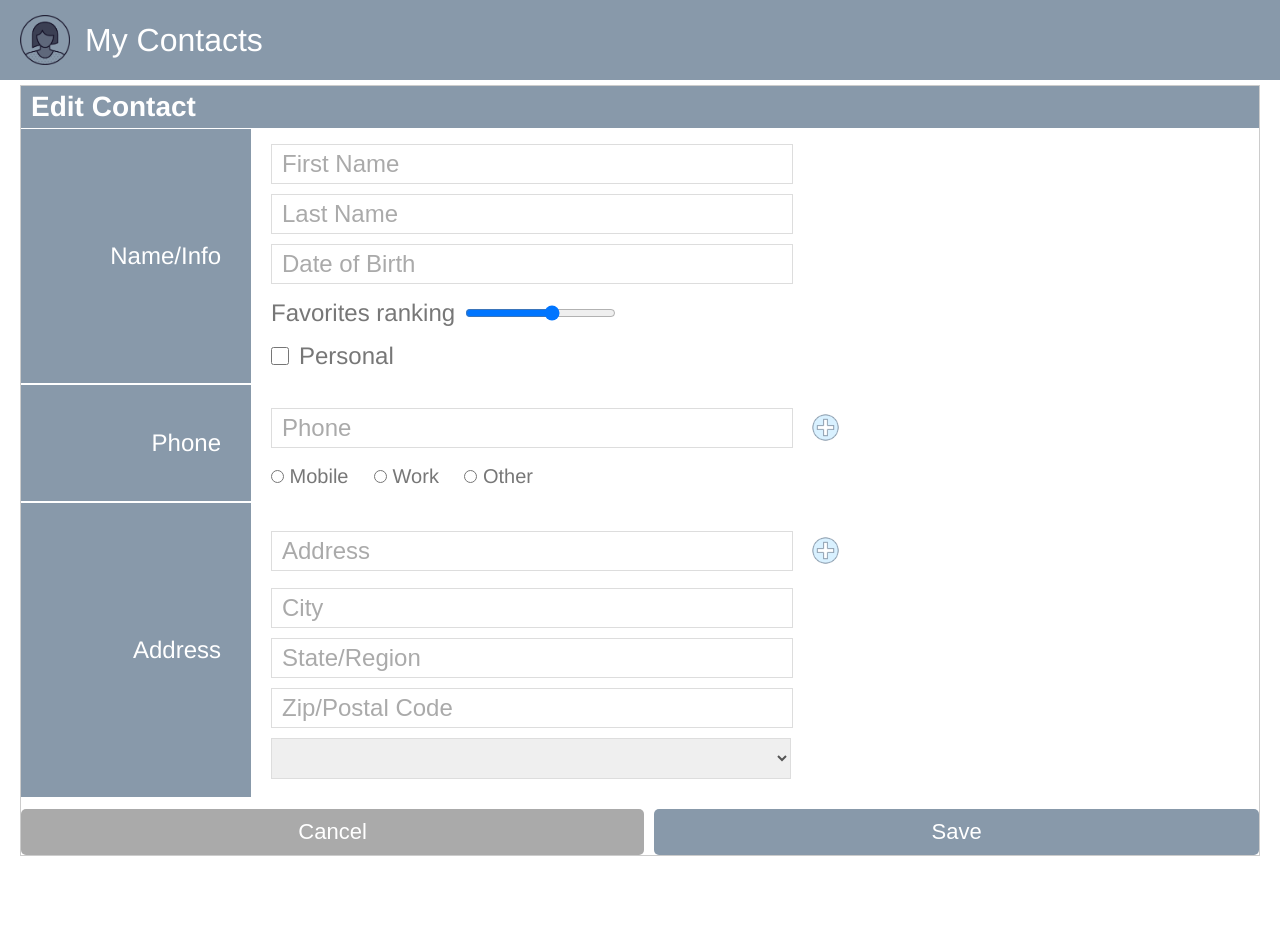
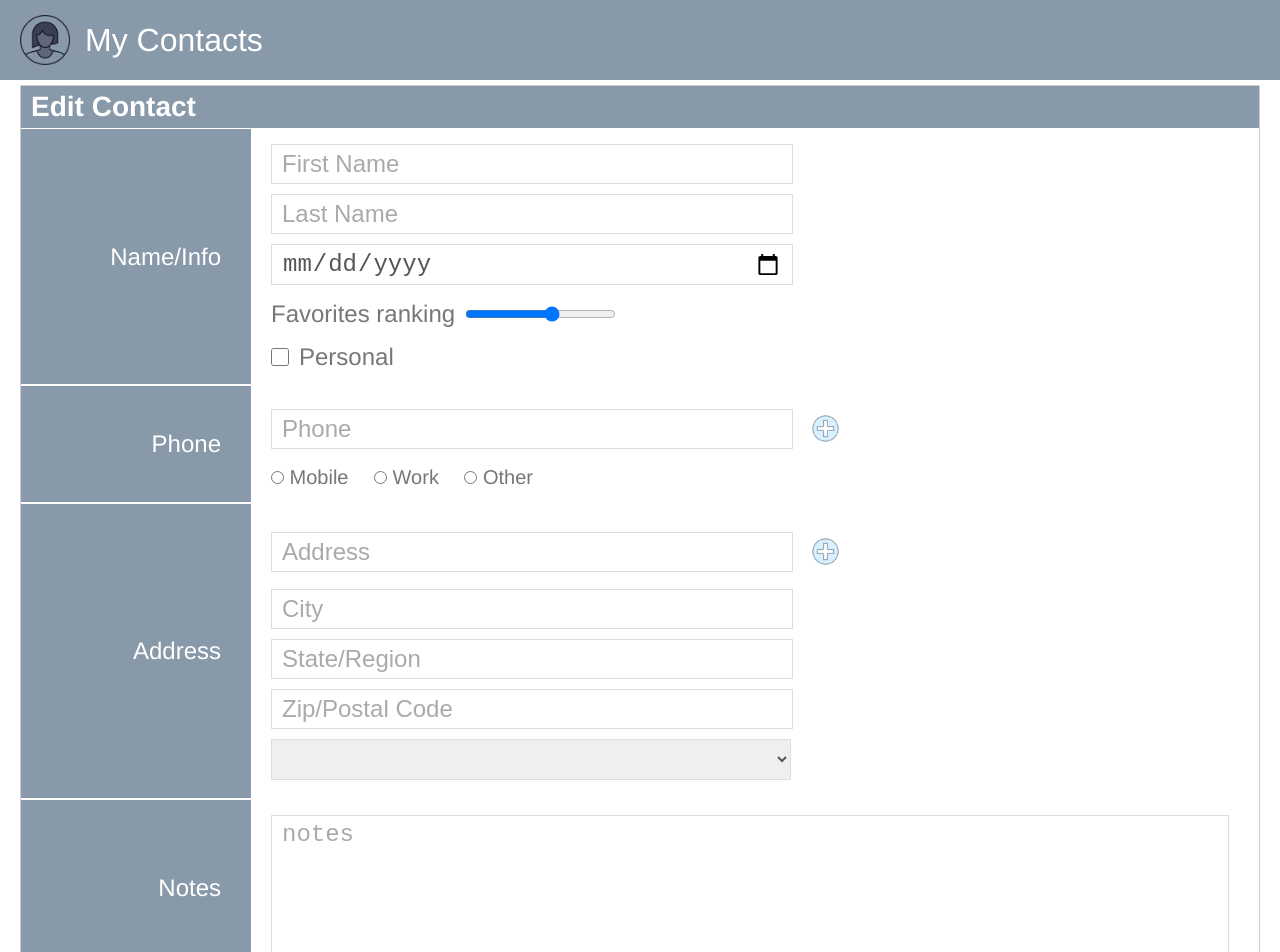
Before and after one commit to ashu-123/angular, an Angular app in the folder Angular-ReactiveForms/: page /contacts/edit in a window 1280 px wide. Shown: the top 952 px of the page. Before the commit the page ends 861 px from the top, so only its background shows below. Built offline with nearby package versions, Linux system fonts and the light colour scheme; what angular-in-memory-web-api would draw is missing.

Commit message:
wire up input dates  in the reactive forms

```diff
--- a/Angular-ReactiveForms/src/app/contacts/contact.model.ts
+++ b/Angular-ReactiveForms/src/app/contacts/contact.model.ts
@@ -3,10 +3,11 @@
   personal: boolean,
   firstName: string,
   lastName: string,
-  dateOfBirth: Date | null,
+  dateOfBirth: string,
   favoritesRanking: number | null,
   phone: Phone,
   address: Address,
+  notes: string
 }
 
 export interface Phone {
--- a/Angular-ReactiveForms/src/app/contacts/contacts.service.ts
+++ b/Angular-ReactiveForms/src/app/contacts/contacts.service.ts
@@ -12,10 +12,11 @@
 
   getContact(id: string): Observable<Contact | undefined> {
     return this.http.get<Contact>(`api/contacts/${id}`)
-      .pipe(map(c => {
-        const dob = c.dateOfBirth ? new Date(c.dateOfBirth) : null;
-        return { ...c, dateOfBirth: dob }
-      }));
+    .pipe(map(c => {c.dateOfBirth = c.dateOfBirth.split('T')[0]; return c;}))
+      // .pipe(map(c => {
+      //   const dob = c.dateOfBirth ? new Date(c.dateOfBirth) : null;
+      //   return { ...c, dateOfBirth: dob }
+      // }));
   }
 
   getAllContacts(): Observable<Contact[]> {
--- a/Angular-ReactiveForms/src/app/contacts/in-memory-contacts.service.ts
+++ b/Angular-ReactiveForms/src/app/contacts/in-memory-contacts.service.ts
@@ -9,7 +9,7 @@
         personal: false,
         firstName: 'Percival',
         lastName: 'Doodleplumb',
-        dateOfBirth: new Date('1994/05/05'),
+        dateOfBirth: new Date('1994/05/05').toISOString(),
         favoritesRanking: 0,
         phone: { phoneNumber: '555-765-4321', phoneType: 'mobile' },
         address: {
@@ -18,14 +18,15 @@
           state: 'Colohoma',
           postalCode: 'A4321',
           addressType: 'home'
-        }
+        },
+        notes: ''
       },
       {
         id: 'A6rwe',
         personal: false,
         firstName: 'Mortimer',
         lastName: 'Flungford',
-        dateOfBirth: new Date('1988/10/05'),
+        dateOfBirth: new Date('1988/10/05').toISOString(),
         favoritesRanking: 0,
         phone: { phoneNumber: '555-877-5678', phoneType: 'mobile' },
         address: {
@@ -35,13 +36,14 @@
           postalCode: 'F2231',
           addressType: 'other'
         },
+        notes: ''
       },
       {
         id: '3bNGA',
         personal: false,
         firstName: 'Wanda',
         lastName: 'Giggleworth',
-        dateOfBirth: new Date('1986/11/08'),
+        dateOfBirth: new Date('1986/11/08').toISOString(),
         favoritesRanking: 1,
         phone: { phoneNumber: '555-123-4567', phoneType: 'mobile' },
         address: {
@@ -51,6 +53,7 @@
           postalCode: 'Z2345',
           addressType: 'work'
         },
+        notes: ''
       },
     ]
 
--- a/Angular-ReactiveForms/src/app/edit-contact/edit-contact.component.html
+++ b/Angular-ReactiveForms/src/app/edit-contact/edit-contact.component.html
@@ -8,7 +8,7 @@
       <div>
         <input formControlName="firstName" placeholder="First Name" />
         <input formControlName="lastName" placeholder="Last Name" />
-        <input formControlName="dateOfBirth" placeholder="Date of Birth" />
+        <input formControlName="dateOfBirth" type="date" [value]="contactForm.controls.dateOfBirth.value | date:'yyyy-MM-dd'" placeholder="Date of Birth" />
         <!-- <input formControlName="favoritesRanking" type='number' placeholder="Favorites Ranking" /> -->
         <div>
           <span>Favorites ranking</span>
@@ -51,6 +51,12 @@
         </div>
       </div>
     </section>
+    <section>
+      <nav>Notes</nav>
+      <div>
+        <textarea name="notes" rows="5" formControlName="notes" placeholder="notes"></textarea>
+      </div>
+    </section>
     <div class="buttons">
       <button class="secondary">Cancel</button>
       <button class="primary" type="submit">Save</button>
--- a/Angular-ReactiveForms/src/app/edit-contact/edit-contact.component.ts
+++ b/Angular-ReactiveForms/src/app/edit-contact/edit-contact.component.ts
@@ -14,7 +14,7 @@
     id: '',
     firstName: '',
     lastName: '',
-    dateOfBirth: <Date | null> null,
+    dateOfBirth: '',
     favoritesRanking: <number | null> null,
     personal: false,
     phone: this.formBuilder.nonNullable.group({
@@ -27,7 +27,8 @@
       state: '',
       postalCode: '',
       addressType: ''
-    })
+    }),
+    notes: ''
   });
 
   phoneTypes = phoneTypes;
```
